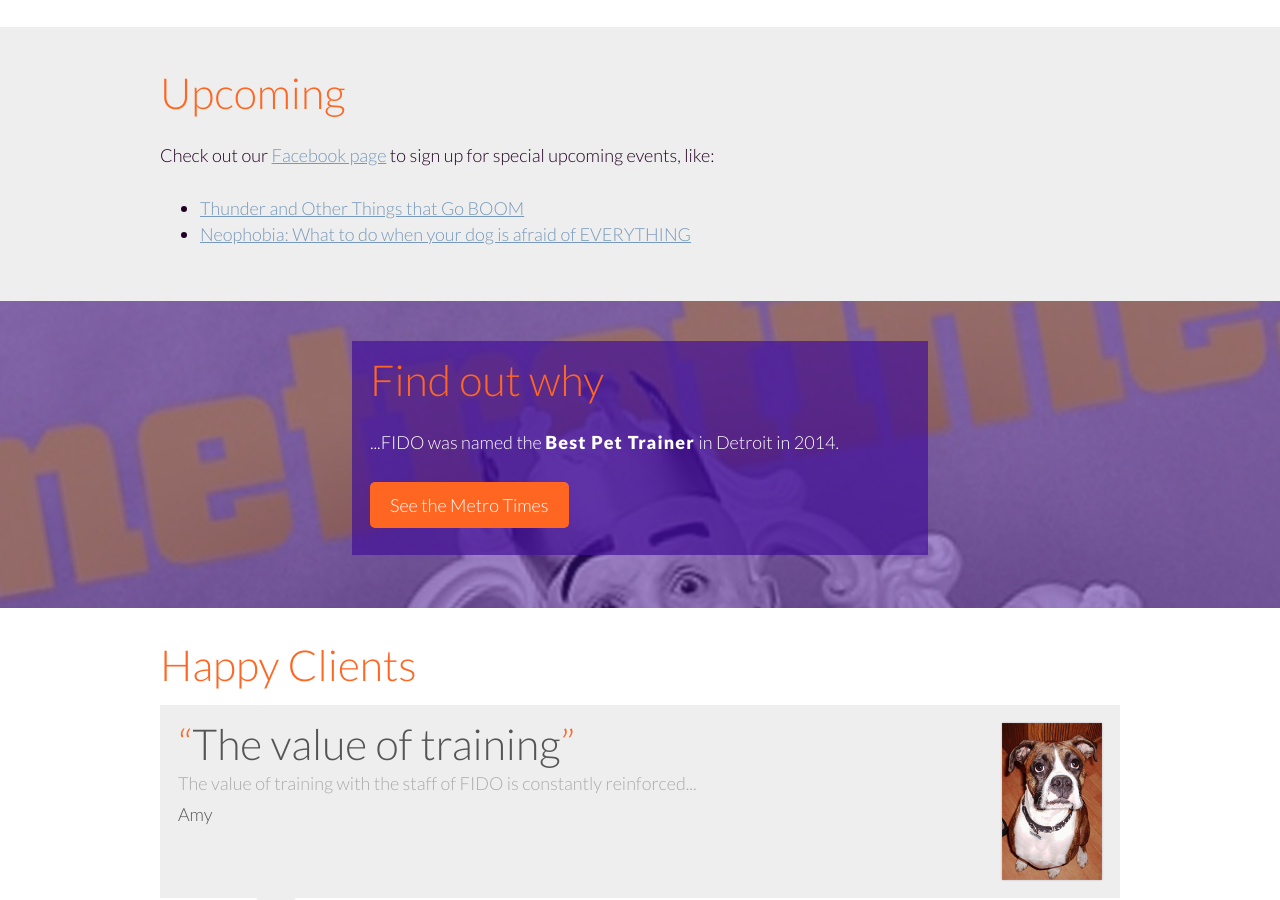
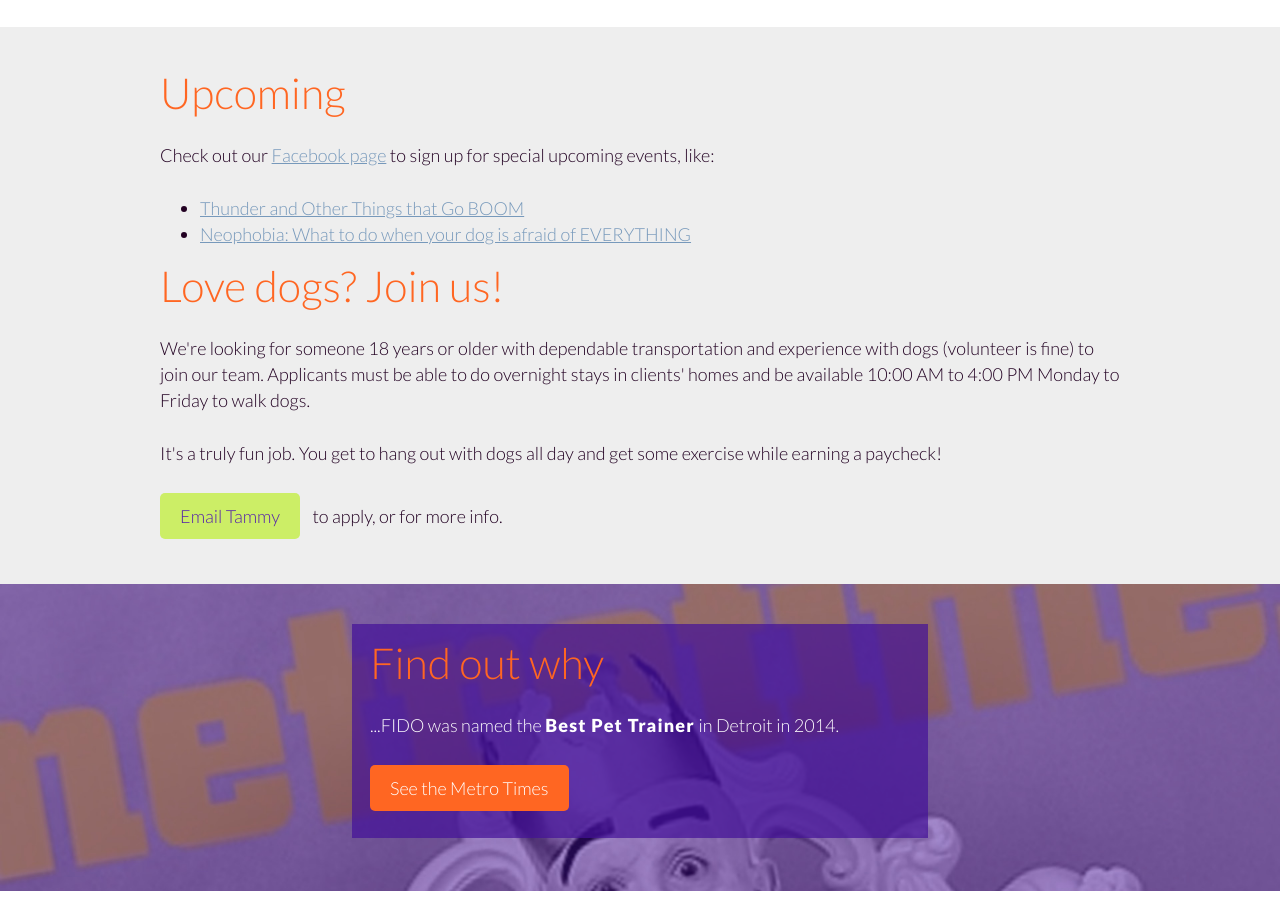
Before and after one commit to fidodogtraining/fidodogtraining.github.io, a Jekyll site: the page built from index.html, in a window 1280 px wide and 900 px high, scrolled down 2231 px. Built offline with Jekyll 4.4.1, drawn with Linux system fonts in a browser that asks for light colours; Markdown is read by kramdown in place of the engine named in the settings.

Commit message:
Add help wanted section

```diff
--- a/_includes/free.html
+++ b/_includes/free.html
@@ -7,4 +7,13 @@
     <li><a href="https://www.facebook.com/events/1626278624258966/">
 Neophobia: What to do when your dog is afraid of EVERYTHING</a></li>
   </ul>
+
+  <h2>Love dogs? Join us!</h2>
+  <p>We're looking for someone 18 years or older with dependable transportation and experience with dogs
+  (volunteer is fine) to join our team. Applicants must be able to do overnight stays in clients' homes
+  and be available 10:00 AM to 4:00 PM Monday to Friday to walk dogs.</p>
+  <p>It's a truly fun job. You get to hang out with dogs all day and get some exercise while earning
+  a paycheck!</p>
+  <p><a class="button cta" href="mailto:fidofetch@sbcglobal.net">Email Tammy</a> to apply,
+  or for more info.</p>
 </div></section>
```
